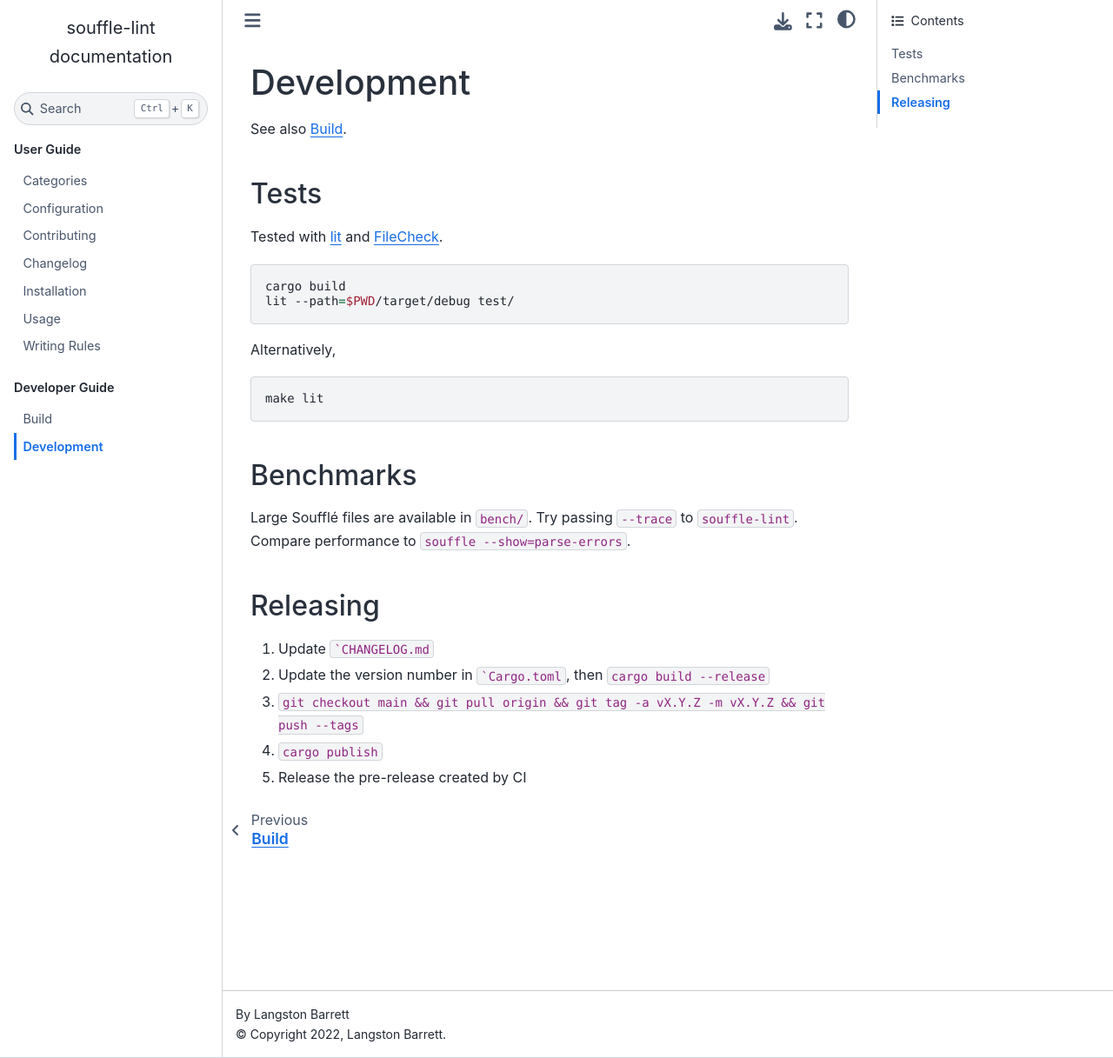
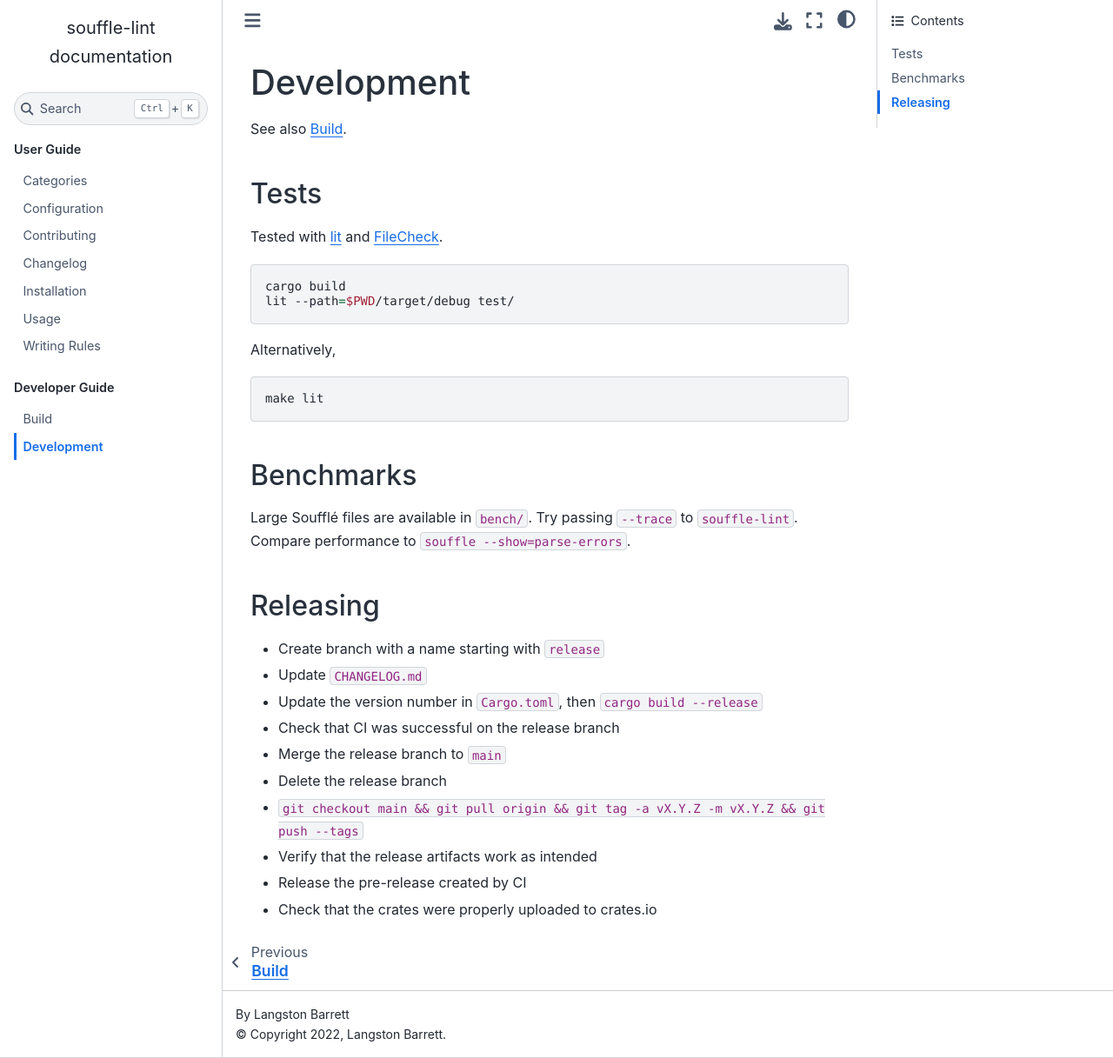
Before and after one commit to langston-barrett/souffle-lint, a Sphinx documentation site: the page built from doc/dev.rst, in a window 1280 px wide and 1217 px high. Shown: the whole window at 87% size. Built offline with Sphinx 7.4.7 and the Sphinx Book theme 1.1.4, drawn with Linux system fonts in a browser that asks for light colours.

````diff
--- a/doc/dev.rst
+++ b/doc/dev.rst
@@ -30,8 +30,13 @@
 Releasing
 =========
 
-1. Update ```CHANGELOG.md``
-2. Update the version number in ```Cargo.toml``, then ``cargo build --release``
-3. ``git checkout main && git pull origin && git tag -a vX.Y.Z -m vX.Y.Z && git push --tags``
-4. ``cargo publish``
-5. Release the pre-release created by CI
+- Create branch with a name starting with ``release``
+- Update ``CHANGELOG.md``
+- Update the version number in ``Cargo.toml``, then ``cargo build --release``
+- Check that CI was successful on the release branch
+- Merge the release branch to ``main``
+- Delete the release branch
+- ``git checkout main && git pull origin && git tag -a vX.Y.Z -m vX.Y.Z && git push --tags``
+- Verify that the release artifacts work as intended
+- Release the pre-release created by CI
+- Check that the crates were properly uploaded to crates.io
````
Also changed, not shown: 2 other files.
